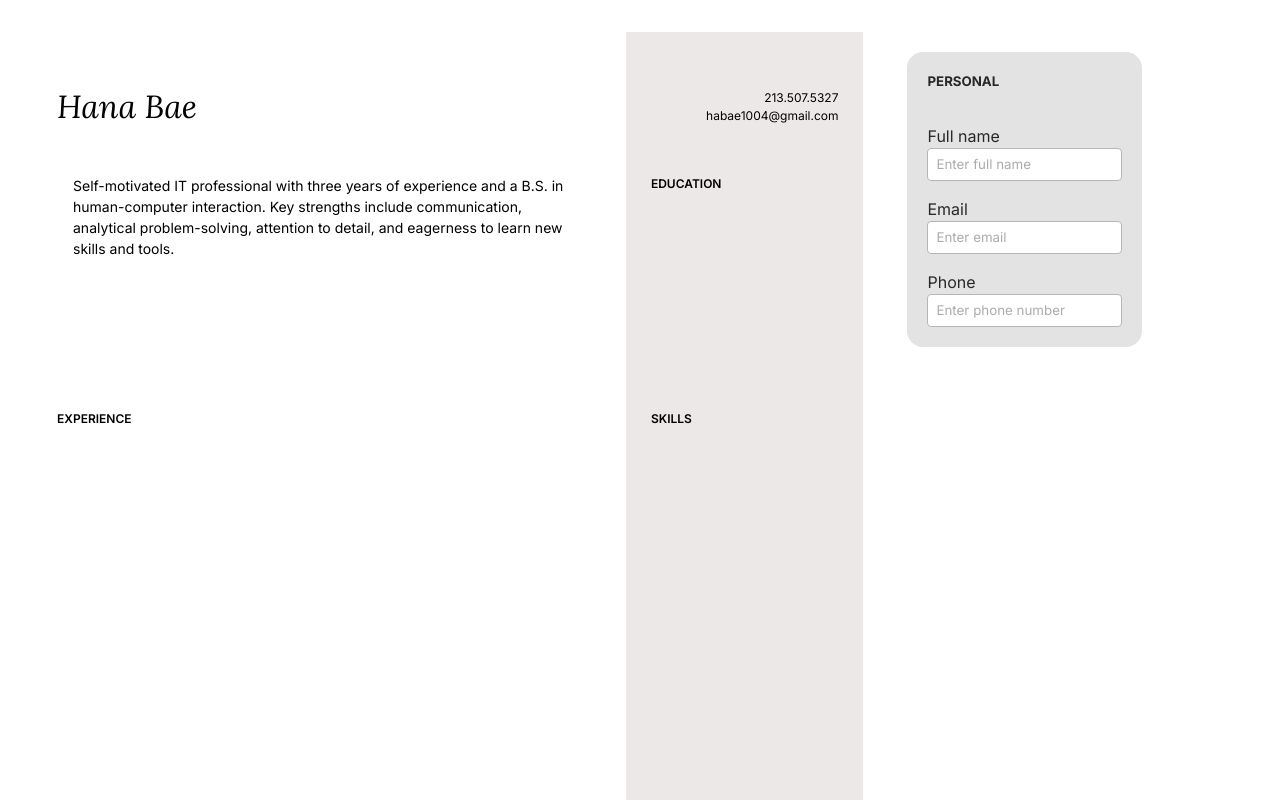
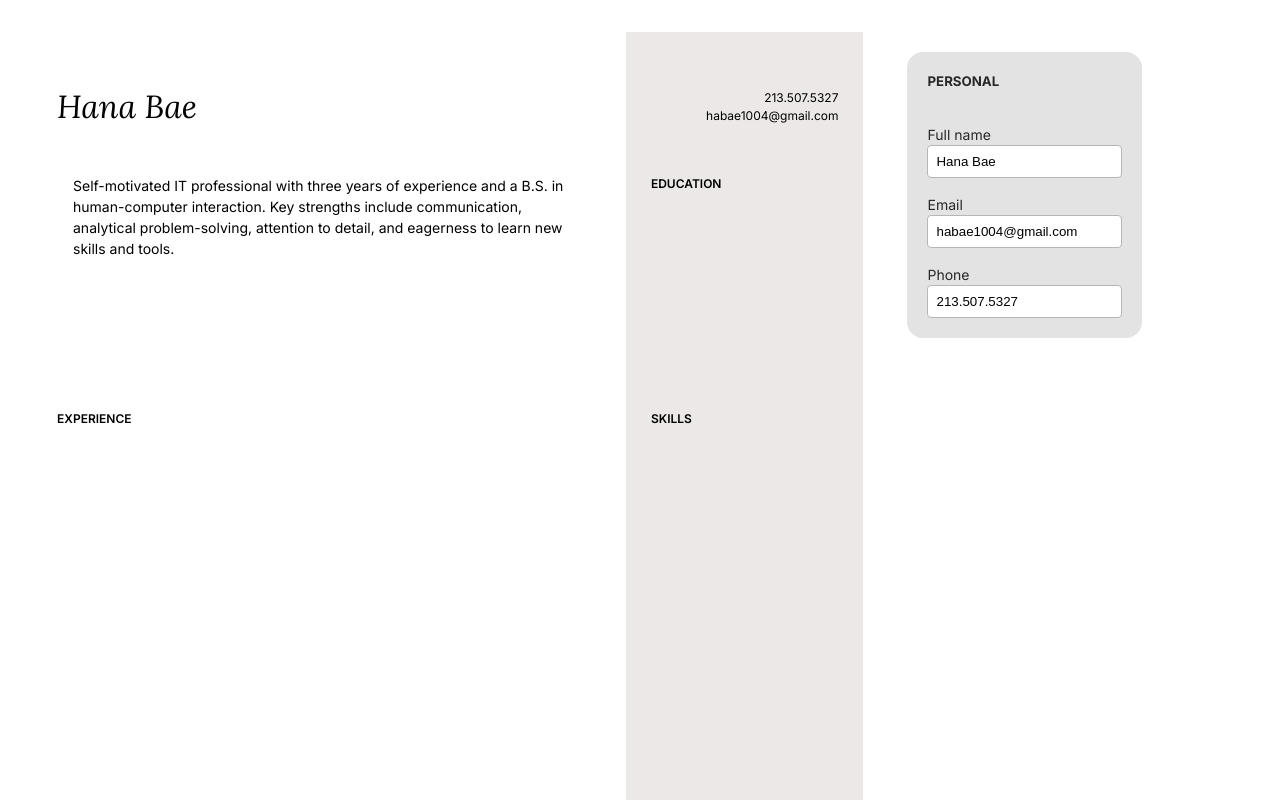
Before and after one commit to hambycookie/cv-application, a React app: page / in a window 1280 px wide. Shown: the top 800 px of the page. Built offline with nearby package versions, Linux system fonts and the light colour scheme; the HTML template or start-up script is replaced by a standard one.

Commit message:
personal info form successfuly rendered

```diff
--- a/src/App.jsx
+++ b/src/App.jsx
@@ -3,14 +3,33 @@ import './index.css'
 import './styles/App.css'
 
 import Resume from './components/Resume'
-import EditPanel from './components/EditPanel'
+import PersonalInfoForm from './components/Personal/PersonalInfoForm'
 
 function App() {
+  const [personalInfo, setPersonalInfo] = useState({
+    fullName: 'Hana Bae',
+    phone: '213.507.5327',
+    email: 'habae1004@gmail.com'
+  });
+
+  function handlePersonalInfoChange(e) {
+    const { key } = e.target.dataset;
+    setPersonalInfo({ ...personalInfo, [key]: e.target.value });
+  }
 
   return (
     <main className="app">
-      <Resume />
-      <EditPanel />
+      <Resume
+        personalInfo={personalInfo}
+      />
+      <section className="edit-panel-container">
+        <PersonalInfoForm
+          onChange={handlePersonalInfoChange}
+          fullName={personalInfo.fullName}
+          email={personalInfo.email}
+          phone={personalInfo.phone}
+        />
+      </section>
     </main>
   )
 }
--- a/src/components/InputGroup.jsx
+++ b/src/components/InputGroup.jsx
@@ -1,12 +1,22 @@
 import '../styles/InputGroup.css'
 
-function InputGroup({ label, id, placeholder }) {
+function InputGroup({
+  id,
+  label,
+  placeholder,
+  "data-key": dataKey,
+  onChange,
+  value
+}) {
   return (
     <div className="input-group">
       <label>{label} </label>
       <input
         id={id}
         placeholder={placeholder}
+        data-key={dataKey}
+        value={value}
+        onChange={onChange}
       />
     </div>
   )
--- a/src/components/Personal/PersonalInfoForm.jsx
+++ b/src/components/Personal/PersonalInfoForm.jsx
@@ -1,26 +1,37 @@
 import '../../styles/forms.css'
 import InputGroup from '../InputGroup'
 
-function PersonalInfoForm() {
+function PersonalInfoForm({ onChange, fullName, email, phone }) {
+
+
   return (
     <section className="form-card">
-      <form>
+      <form className="personal-info-form">
         <h5 className="form-title">PERSONAL</h5>
         <div className="form-questions">
           <InputGroup
             label="Full name"
             id="full-name"
             placeholder="Enter full name"
+            data-key="fullName"
+            value={fullName}
+            onChange={onChange}
           />
           <InputGroup
             label="Email"
             id="email"
             placeholder="Enter email"
+            data-key="email"
+            value={email}
+            onChange={onChange}
           />
           <InputGroup
             label="Phone"
             id="phone"
             placeholder="Enter phone number"
+            data-key="phone"
+            value={phone}
+            onChange={onChange}
           />
         </div>
       </form>
--- a/src/components/Resume.jsx
+++ b/src/components/Resume.jsx
@@ -1,14 +1,14 @@
 import "../styles/Resume.css"
 
-function Resume() {
+function Resume({ personalInfo }) {
   return (
     <section className="resume-container">
       <div className="resume">
-        <h1 className="name main-part">Hana Bae</h1>
+        <h1 className="name main-part">{personalInfo.fullName}</h1>
         <div className="contact-section side-part">
           <div className="contact-info">
-            <p>213.507.5327</p>
-            <p>habae1004@gmail.com</p>
+            <p>{personalInfo.phone}</p>
+            <p>{personalInfo.email}</p>
           </div>
         </div>
         <p className="summary main-part section-content-indent">
--- a/src/styles/App.css
+++ b/src/styles/App.css
@@ -11,6 +11,8 @@
   width: 100%;
 }
 
-EditPanel {
+.edit-panel-container {
   justify-self: flex-end;
+  width: 40%;
+  padding: 20px;
 }
--- a/src/styles/InputGroup.css
+++ b/src/styles/InputGroup.css
@@ -4,7 +4,7 @@
 }
 
 label {
-  font-size: 16px;
+  font-size: 14px;
 }
 
 input {
```
